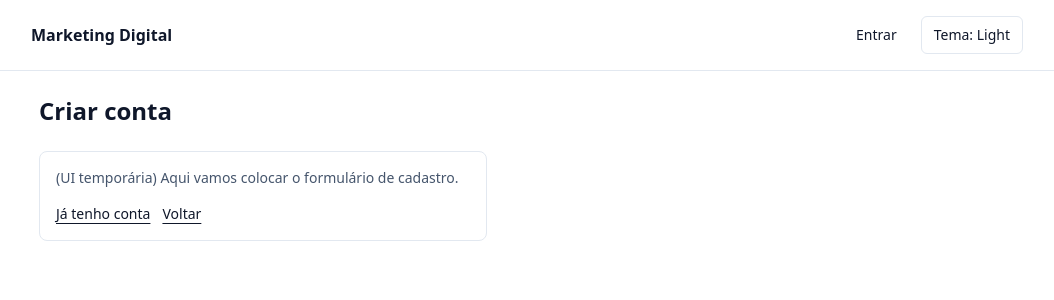
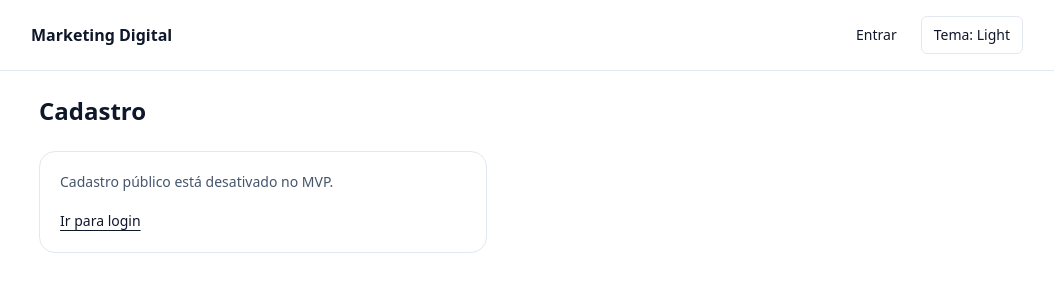
Before and after one commit to cesaints/marketing-digital, a Next.js app: page /cadastro in a window 1280 px wide. Shown: the top 300 px of the page, without its empty margins (113-1167 px from the left). Built offline with nearby package versions, Linux system fonts and the light colour scheme.

Commit message:
fix: disable public signup page for mvp

```diff
--- a/src/app/cadastro/page.tsx
+++ b/src/app/cadastro/page.tsx
@@ -7,19 +7,16 @@ export default function CadastroPage() {
       <SiteHeader />
 
       <main className="mx-auto max-w-5xl p-6">
-        <h1 className="text-2xl font-semibold">Criar conta</h1>
+        <h1 className="text-2xl font-semibold">Cadastro</h1>
 
-        <div className="mt-6 max-w-md rounded-lg border border-slate-200 p-4 dark:border-slate-800">
+        <div className="mt-6 max-w-md rounded-2xl border border-slate-200 p-5 dark:border-slate-800">
           <p className="text-sm text-slate-600 dark:text-slate-300">
-            (UI temporária) Aqui vamos colocar o formulário de cadastro.
+            Cadastro público está desativado no MVP.
           </p>
 
-          <div className="mt-4 flex gap-3">
+          <div className="mt-4">
             <Link href="/login" className="text-sm underline underline-offset-4">
-              Já tenho conta
-            </Link>
-            <Link href="/" className="text-sm underline underline-offset-4">
-              Voltar
+              Ir para login
             </Link>
           </div>
         </div>
```
